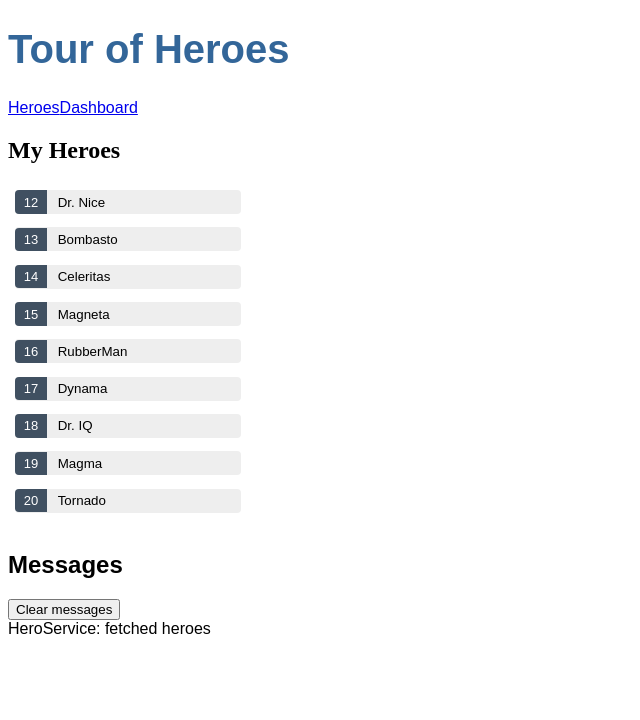
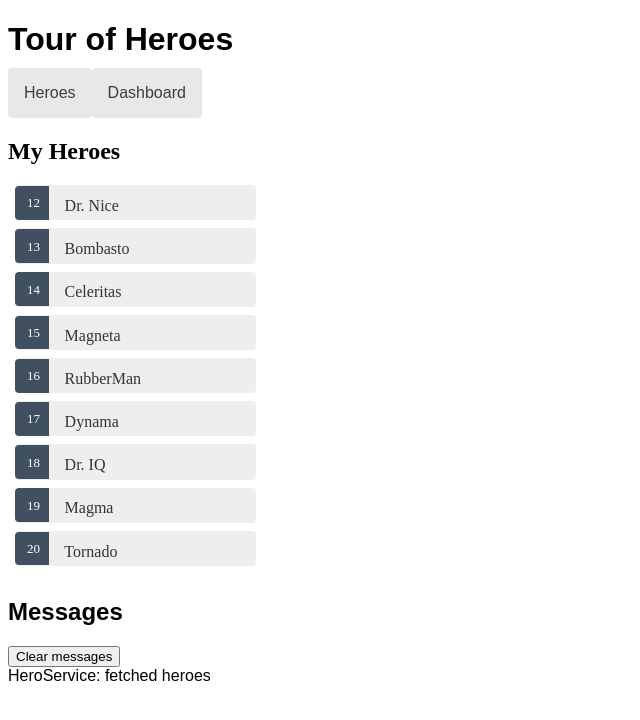
Before and after one commit to AngelMaldonado/UASLP-Aplicaciones-Web-Escalables, an Angular app in the folder Angular/03TourOfHeroes/: page /heroes in a window 1280 px wide. Shown: the top 720 px of the page, without its empty margins (0-640 px from the left). Built offline with nearby package versions, Linux system fonts and the light colour scheme.

Commit message:
🔴03TourOfHeroes - Ruteo hacia el componente de hero-details desde otras vistas

```diff
--- a/Angular/03TourOfHeroes/src/app/app.component.css
+++ b/Angular/03TourOfHeroes/src/app/app.component.css
@@ -1,9 +1,4 @@
 /* Application-wide Styles */
-h1 {
-  color: #369;
-  font-family: Arial, Helvetica, sans-serif;
-  font-size: 250%;
-}
 h2, h3 {
   color: #444;
   font-family: Arial, Helvetica, sans-serif;
@@ -42,3 +37,25 @@ button:disabled {
 * {
   font-family: Arial, Helvetica, sans-serif;
 }
+
+/* AppComponent's private CSS styles */
+h1 {
+  margin-bottom: 0;
+}
+nav a {
+  padding: 1rem;
+  text-decoration: none;
+  margin-top: 10px;
+  display: inline-block;
+  background-color: #e8e8e8;
+  color: #3d3d3d;
+  border-radius: 4px;
+}
+
+nav a:hover {
+  color: white;
+  background-color: #42545C;
+}
+nav a:active {
+  background-color: black;
+}
--- a/Angular/03TourOfHeroes/src/app/dashboard/dashboard.component.html
+++ b/Angular/03TourOfHeroes/src/app/dashboard/dashboard.component.html
@@ -1,6 +1,6 @@
 <h2>Top Heroes</h2>
 <div class="heroes-menu">
-  <a *ngFor="let hero of heroes" routerLink="/detail{{hero.id}}">
+  <a *ngFor="let hero of heroes" routerLink="/detail/{{hero.id}}">
     {{hero.name}}
   </a>
 </div>
--- a/Angular/03TourOfHeroes/src/app/hero-detail/hero-detail.component.css
+++ b/Angular/03TourOfHeroes/src/app/hero-detail/hero-detail.component.css
@@ -0,0 +1,24 @@
+/* HeroDetailComponent's private CSS styles */
+label {
+  color: #435960;
+  font-weight: bold;
+}
+input {
+  font-size: 1em;
+  padding: .5rem;
+}
+button {
+  margin-top: 20px;
+  background-color: #eee;
+  padding: 1rem;
+  border-radius: 4px;
+  font-size: 1rem;
+}
+button:hover {
+  background-color: #cfd8dc;
+}
+button:disabled {
+  background-color: #eee;
+  color: #ccc;
+  cursor: auto;
+}
--- a/Angular/03TourOfHeroes/src/app/hero-detail/hero-detail.component.html
+++ b/Angular/03TourOfHeroes/src/app/hero-detail/hero-detail.component.html
@@ -1,4 +1,5 @@
 <div *ngIf="hero">
+  <button type="button" (click)="goBack()">go back</button>
   <h2>{{ hero.name | uppercase }} Details</h2>
   <div>
     <label for="name">Hero name:</label>
--- a/Angular/03TourOfHeroes/src/app/hero-detail/hero-detail.component.ts
+++ b/Angular/03TourOfHeroes/src/app/hero-detail/hero-detail.component.ts
@@ -1,5 +1,8 @@
 import { Component, OnInit, Input } from '@angular/core';
+import { ActivatedRoute } from '@angular/router';
+import { Location } from '@angular/common';
 import { Hero } from '../hero';
+import { HeroService } from '../hero.service';
 
 @Component({
   selector: 'app-hero-detail',
@@ -10,9 +13,23 @@ export class HeroDetailComponent implements OnInit {
   // ? -> optional
   @Input() hero?: Hero;
 
-  constructor() { }
+  constructor(
+    private route: ActivatedRoute,
+    private heroService: HeroService,
+    private location: Location
+    ) { }
 
   ngOnInit(): void {
+    this.getHero();
   }
 
+  getHero(): void {
+    const id = Number(this.route.snapshot.paramMap.get('id'));
+    this.heroService.getHero(id)
+      .subscribe(hero => this.hero = hero);
+  }
+
+  goBack(): void {
+    this.location.back();
+  }
 }
--- a/Angular/03TourOfHeroes/src/app/hero.service.ts
+++ b/Angular/03TourOfHeroes/src/app/hero.service.ts
@@ -13,9 +13,14 @@ export class HeroService {
   constructor(private messageService: MessageService) { }
 
   getHeroes(): Observable<Hero[]> {
-
     const heroes = of(HEROES);
     this.messageService.add('HeroService: fetched heroes');
     return heroes;
   }
+
+  getHero(id: number): Observable<Hero> {
+    const hero = HEROES.find(h => h.id === id)!;
+    this.messageService.add(`HeroService: fetched hero id=${id}`);
+    return of(hero);
+  }
 }
--- a/Angular/03TourOfHeroes/src/app/heroes/heroes.component.css
+++ b/Angular/03TourOfHeroes/src/app/heroes/heroes.component.css
@@ -5,63 +5,50 @@
   padding: 0;
   width: 15em;
 }
-
 .heroes li {
-  display: flex;
+  position: relative;
+  cursor: pointer;
 }
 
-.heroes button {
-  flex: 1;
-  cursor: pointer;
-  position: relative;
-  left: 0;
-  background-color: #EEE;
-  margin: .5em;
-  padding: 0;
-  border: none;
-  border-radius: 4px;
-  display: flex;
-  align-items: center;
-  height: 1.8em;
-}
-
-.heroes button:hover {
-  color: #2c3a41;
-  background-color: #e6e6e6;
+.heroes li:hover {
   left: .1em;
 }
 
-.heroes button:active {
+.heroes a {
+  color: #333;
+  text-decoration: none;
+  background-color: #EEE;
+  margin: .5em;
+  padding: .3em 0;
+  height: 1.6em;
+  border-radius: 4px;
+  display: block;
+  width: 100%;
+}
+
+.heroes a:hover {
+  color: #2c3a41;
+  background-color: #e6e6e6;
+}
+
+.heroes a:active {
   background-color: #525252;
   color: #fafafa;
-}
-
-.heroes button.selected {
-  background-color: black;
-  color: white;
-}
-
-.heroes button.selected:hover {
-  background-color: #505050;
-  color: white;
-}
-
-.heroes button.selected:active {
-  background-color: black;
-  color: white;
 }
 
 .heroes .badge {
   display: inline-block;
   font-size: small;
   color: white;
-  padding: 0.4em 0.7em 0.4em 0.7em;
+  padding: 0.8em 0.7em 0 0.7em;
   background-color: #405061;
   line-height: 1em;
+  position: relative;
+  left: -1px;
+  top: -4px;
+  height: 1.8em;
+  min-width: 16px;
+  text-align: right;
   margin-right: .8em;
   border-radius: 4px 0 0 4px;
 }
-
-.heroes .name {
-  align-self: center;
-}
--- a/Angular/03TourOfHeroes/src/app/heroes/heroes.component.html
+++ b/Angular/03TourOfHeroes/src/app/heroes/heroes.component.html
@@ -1,9 +1,8 @@
 <h2>My Heroes</h2>
 <ul class="heroes">
   <li *ngFor="let hero of heroes">
-    <button [class.selected]="hero === selectedHero" type="button" (click)="onSelect(hero)">
-      <span class="badge">{{hero.id}}</span>
-      <span class="name">{{hero.name}}</span>
-    </button>
+    <a routerLink="/detail/{{hero.id}}">
+      <span class="badge">{{hero.id}}</span> {{hero.name}}
+    </a>
   </li>
 </ul>
--- a/Angular/03TourOfHeroes/src/app/heroes/heroes.component.ts
+++ b/Angular/03TourOfHeroes/src/app/heroes/heroes.component.ts
@@ -1,7 +1,6 @@
 import { Component, OnInit } from '@angular/core';
 import { Hero } from '../hero';
 import { HeroService } from '../hero.service';
-import { MessageService } from '../message.service';
 
 @Component({
   selector: 'app-heroes',
@@ -9,11 +8,10 @@ import { MessageService } from '../message.service';
   styleUrls: ['./heroes.component.css']
 })
 export class HeroesComponent implements OnInit {
-  selectedHero?: Hero;
   heroes: Hero[] = [];
 
   // dependency injection:
-  constructor(private heroService: HeroService, private messageService: MessageService) { }
+  constructor(private heroService: HeroService) { }
 
   ngOnInit(): void {
     this.getHeroes();
@@ -22,9 +20,4 @@ export class HeroesComponent implements OnInit {
   getHeroes(): void {
     this.heroService.getHeroes().subscribe(heroes => this.heroes = heroes);
   }
-
-  onSelect(hero: Hero): void {
-    this.selectedHero = hero;
-    this.messageService.add(`HeroesComponent: Selected hero id=${hero.id}`);
-  }
 }
```
